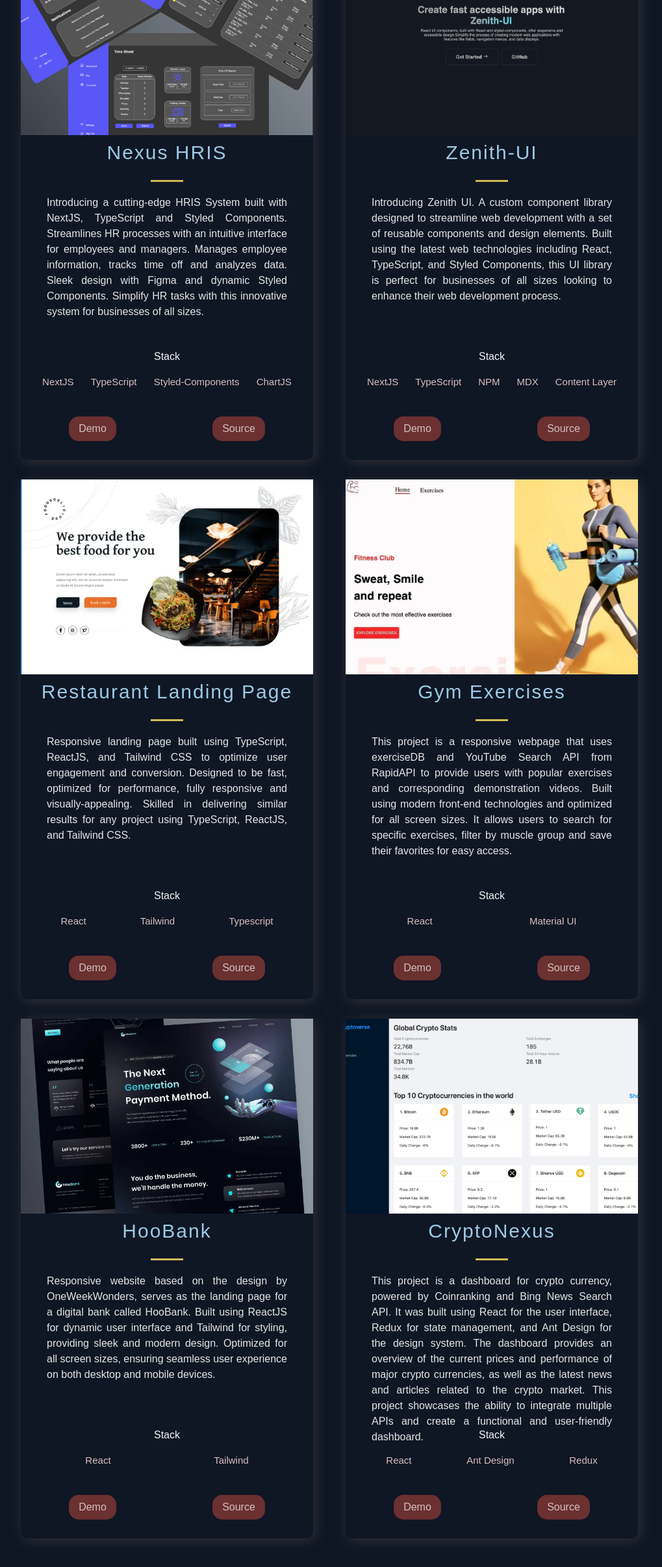
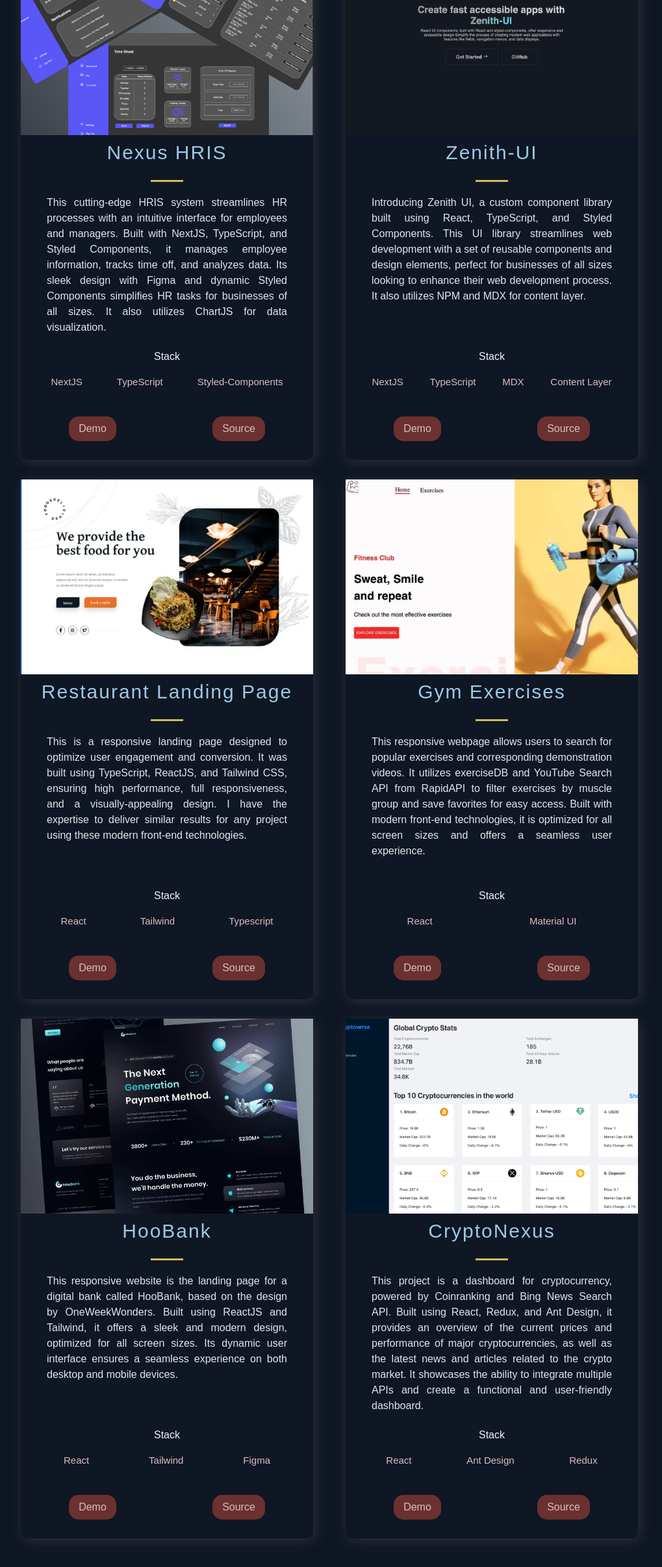
Before and after one commit to JosephHuntley/Portfolio_Updated, a React (Vite) app: page / in a window 1280 px wide. Shown: the part 936-3348 px from the top of the page at 65% size, without its empty margins (133-1152 px from the left). Built offline with nearby package versions, Linux system fonts and the light colour scheme.

Commit message:
Changed descriptions on projects

```diff
--- a/src/constants/constant.js
+++ b/src/constants/constant.js
@@ -10,9 +10,9 @@ export const projects = [
 		id: 4,
 		title: 'Nexus HRIS',
 		description:
-			'Introducing a cutting-edge HRIS System built with NextJS, TypeScript and Styled Components. Streamlines HR processes with an intuitive interface for employees and managers. Manages employee information, tracks time off and analyzes data. Sleek design with Figma and dynamic Styled Components.  Simplify HR tasks with this innovative system for businesses of all sizes.',
+			'This cutting-edge HRIS system streamlines HR processes with an intuitive interface for employees and managers. Built with NextJS, TypeScript, and Styled Components, it manages employee information, tracks time off, and analyzes data. Its sleek design with Figma and dynamic Styled Components simplifies HR tasks for businesses of all sizes. It also utilizes ChartJS for data visualization.',
 		image: img5,
-		tags: ['NextJS', 'TypeScript', 'Styled-Components', 'ChartJS'],
+		tags: ['NextJS', 'TypeScript', 'Styled-Components'],
 		source: 'https://github.com/JosephHuntley/nexus',
 		visit: 'https://nexus-rose.vercel.app/dashboard',
 	},
@@ -20,16 +20,15 @@ export const projects = [
 		id: 5,
 		title: 'Zenith-UI',
 		description:
-			'Introducing Zenith UI. A custom component library designed to streamline web development with a set of reusable components and design elements. Built using the latest web technologies including React, TypeScript, and Styled Components, this UI library is perfect for businesses of all sizes looking to enhance their web development process.',
+			'Introducing Zenith UI, a custom component library built using React, TypeScript, and Styled Components. This UI library streamlines web development with a set of reusable components and design elements, perfect for businesses of all sizes looking to enhance their web development process. It also utilizes NPM and MDX for content layer.',
 		image: img6,
-		tags: ['NextJS', 'TypeScript', 'NPM', "MDX", 'Content Layer'],
+		tags: ['NextJS', 'TypeScript', "MDX", 'Content Layer'],
 		source: 'https://github.com/JosephHuntley/zenith-ui',
-		visit: 'https://zenith-ui-documentation.vercel.app/',
-	},
+		visit: 'https://zenith-ui-documentation.vercel.app/',	},
 	{
 		title: 'Restaurant Landing Page',
 		description:
-			'Responsive landing page built using TypeScript, ReactJS, and Tailwind CSS to optimize user engagement and conversion. Designed to be fast, optimized for performance, fully responsive and visually-appealing. Skilled in delivering similar results for any project using TypeScript, ReactJS, and Tailwind CSS.',
+			'This is a responsive landing page designed to optimize user engagement and conversion. It was built using TypeScript, ReactJS, and Tailwind CSS, ensuring high performance, full responsiveness, and a visually-appealing design. I have the expertise to deliver similar results for any project using these modern front-end technologies.',
 		image: img1,
 		tags: ['React', 'Tailwind', 'Typescript'],
 		source: 'https://github.com/JosephHuntley/restaurant',
@@ -39,7 +38,7 @@ export const projects = [
 	{
 		title: 'Gym Exercises',
 		description:
-			'This project is a responsive webpage that uses exerciseDB and YouTube Search API from RapidAPI to provide users with popular exercises and corresponding demonstration videos. Built using modern front-end technologies and optimized for all screen sizes. It allows users to search for specific exercises, filter by muscle group and save their favorites for easy access.',
+			'This responsive webpage allows users to search for popular exercises and corresponding demonstration videos. It utilizes exerciseDB and YouTube Search API from RapidAPI to filter exercises by muscle group and save favorites for easy access. Built with modern front-end technologies, it is optimized for all screen sizes and offers a seamless user experience.',
 		image: img2,
 		tags: ['React', 'Material UI'],
 		source: 'https://github.com/JosephHuntley/gym_exercises',
@@ -49,9 +48,9 @@ export const projects = [
 	{
 		title: 'HooBank',
 		description:
-			'Responsive website based on the design by OneWeekWonders, serves as the landing page for a digital bank called HooBank. Built using ReactJS for dynamic user interface and Tailwind for styling, providing sleek and modern design. Optimized for all screen sizes, ensuring seamless user experience on both desktop and mobile devices. ',
+			'This responsive website is the landing page for a digital bank called HooBank, based on the design by OneWeekWonders. Built using ReactJS and Tailwind, it offers a sleek and modern design, optimized for all screen sizes. Its dynamic user interface ensures a seamless experience on both desktop and mobile devices.',
 		image: img3,
-		tags: ['React', 'Tailwind'],
+		tags: ['React', 'Tailwind', 'Figma'],
 		source: 'https://github.com/JosephHuntley/bank_app',
 		visit: 'https://josephhuntley.github.io/bank_app/',
 		id: 2,
@@ -59,7 +58,7 @@ export const projects = [
 	{
 		title: 'CryptoNexus',
 		description:
-			'This project is a dashboard for crypto currency, powered by Coinranking and Bing News Search API. It was built using React for the user interface, Redux for state management, and Ant Design for the design system. The dashboard provides an overview of the current prices and performance of major crypto currencies, as well as the latest news and articles related to the crypto market. This project showcases the ability to integrate multiple APIs and create a functional and user-friendly dashboard.',
+			'This project is a dashboard for cryptocurrency, powered by Coinranking and Bing News Search API. Built using React, Redux, and Ant Design, it provides an overview of the current prices and performance of major cryptocurrencies, as well as the latest news and articles related to the crypto market. It showcases the ability to integrate multiple APIs and create a functional and user-friendly dashboard.',
 		image: img4,
 		tags: ['React', 'Ant Design', 'Redux'],
 		source: 'https://github.com/JosephHuntley/CryptoNexus',
```
